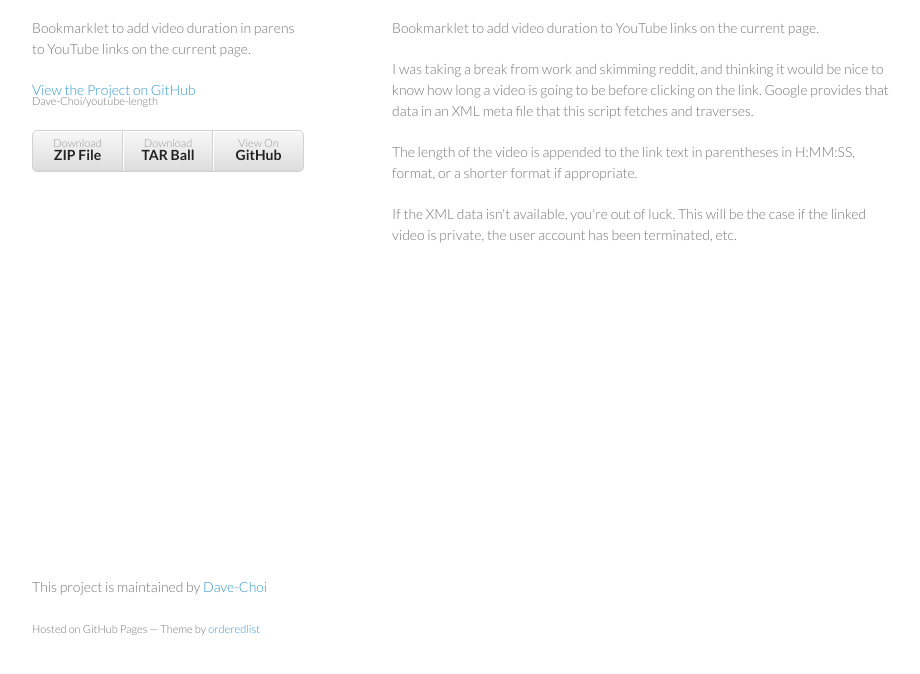
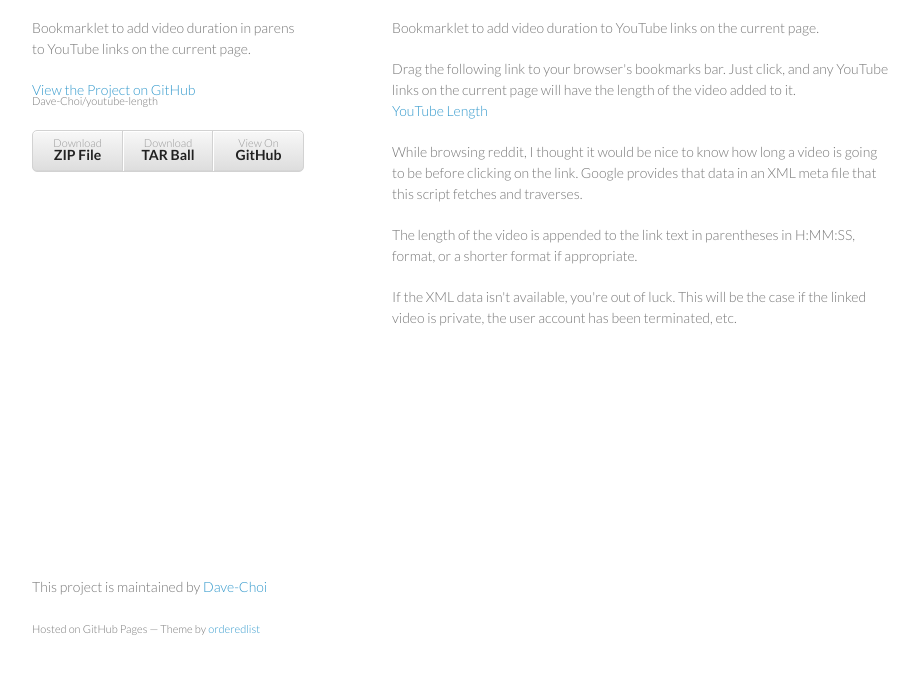
Before and after one commit to Dave-Choi/youtube-length, a plain HTML site: page index.html in a window 1280 px wide. Shown: the part 92-766 px from the top of the page, without its empty margins (178-1098 px from the left). Drawn offline with Linux system fonts and the light colour scheme.

Commit message:
Added the bookmarklet link

```diff
--- a/index.html
+++ b/index.html
@@ -32,7 +32,10 @@
 
 <p>Bookmarklet to add video duration to YouTube links on the current page.</p>
 
-<p>I was taking a break from work and skimming reddit, and thinking it would be nice to know how long a video is going to be before clicking on the link.  Google provides that data in an XML meta file that this script fetches and traverses.</p>
+<p>Drag the following link to your browser's bookmarks bar.  Just click, and any YouTube links on the current page will have the length of the video added to it.<br />
+<a href="javascript:var%20s%20=%20document.createElement('script');document.body.appendChild(s);s.src='http://dave-choi.github.com/youtube-length/javascripts/youtubeLength.min.js';void(0);">YouTube Length</a></p>
+
+<p>While browsing reddit, I thought it would be nice to know how long a video is going to be before clicking on the link.  Google provides that data in an XML meta file that this script fetches and traverses.</p>
 
 <p>The length of the video is appended to the link text in parentheses in H:MM:SS, format, or a shorter format if appropriate.</p>
 
```
Also changed, not shown: 1 other file.
